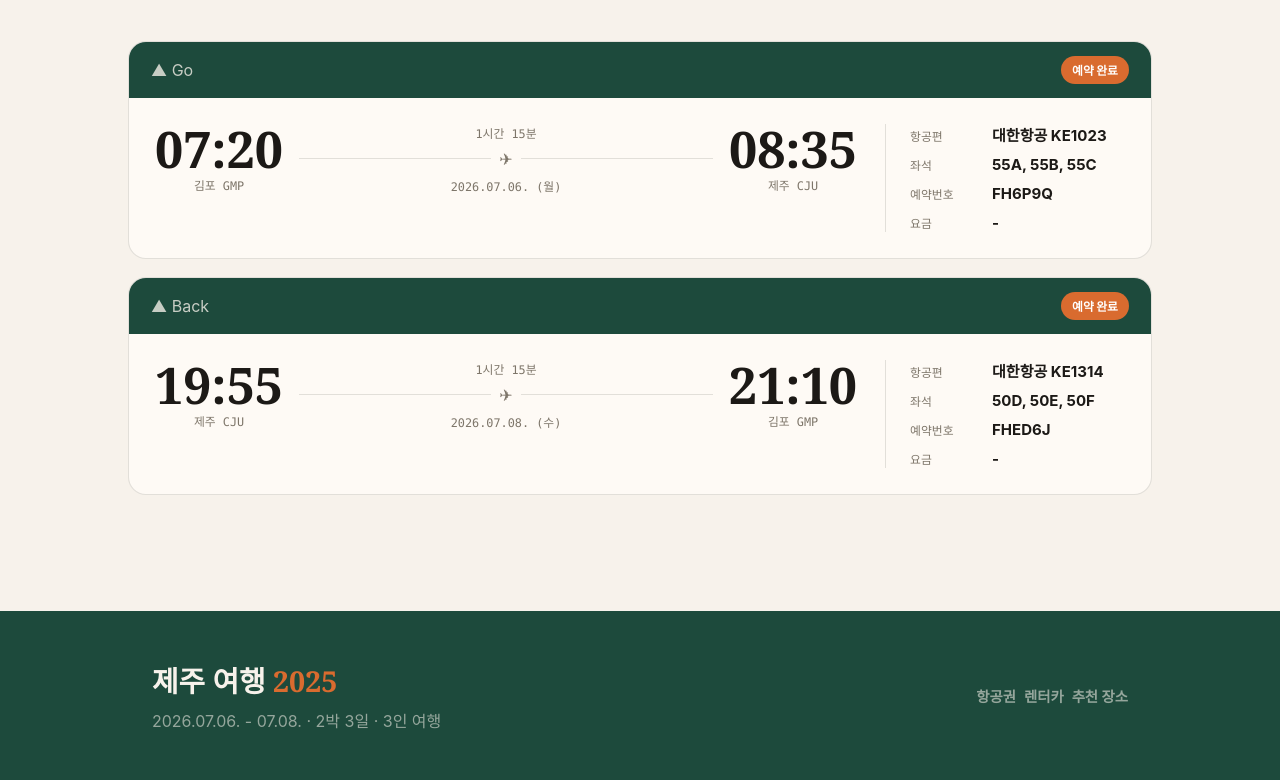
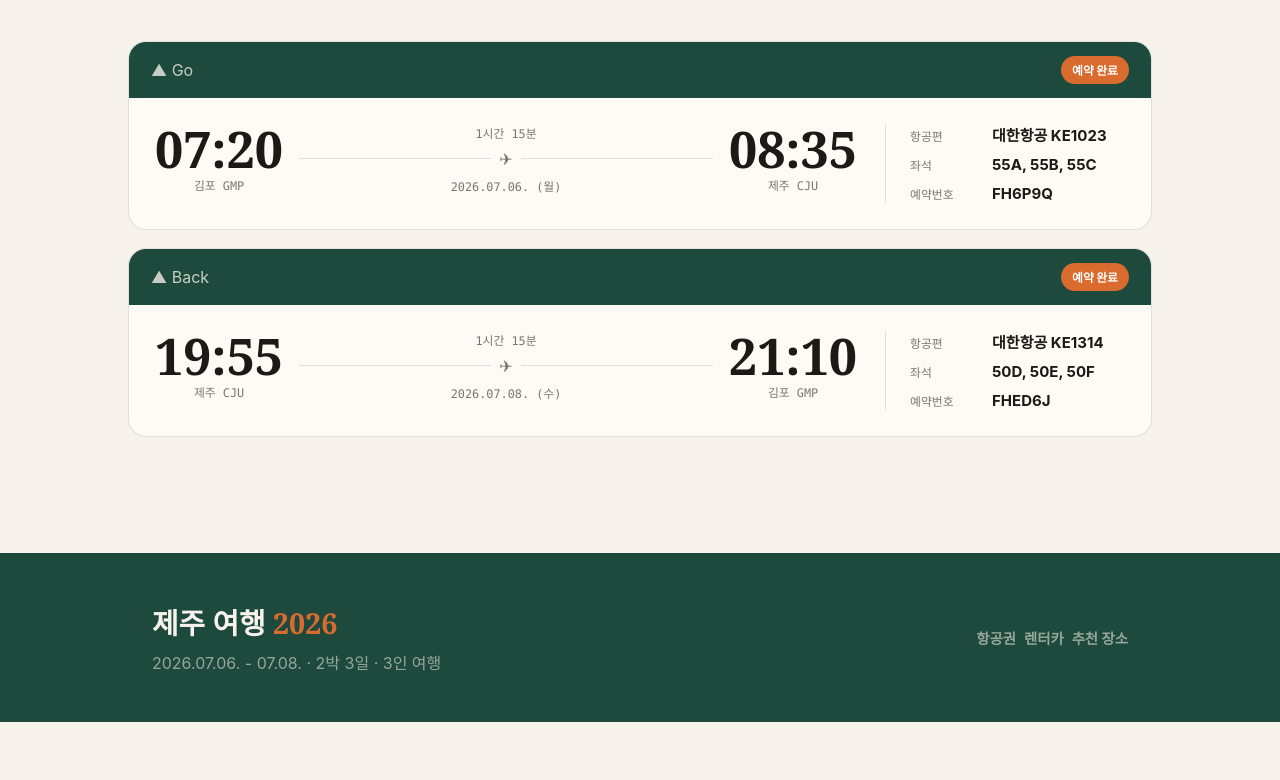
Before and after one commit to dlswjfal0o0/jeju_travel, a plain HTML site: page index.html in a window 1280 px wide. Shown: the part 1000-1780 px from the top of the page. After the commit the page ends 1722 px from the top, so only its background shows below. Drawn offline with nearby package versions, Linux system fonts and the light colour scheme.

Commit message:
Add coords, geocode fallback, and Noto Serif
Populate many places/branches with lat/lng and update marker logic to use direct coordinates when available (falling back to geocoding only when needed). Minor UI/template tweaks: simplify hero title markup and update footer year to 2026; remove displayed flight price and car reservation number from info blocks. Add Noto Serif KR via Google Fonts (preconnect + stylesheet) and use it in the serif CSS variable. Files changed: app.js, index.html, styles.css.

```diff
--- a/app.js
+++ b/app.js
@@ -66,14 +66,15 @@ const tripData = {
         //   { name: "한남점", address: "서울시 용산구 ...", lat: 37.5383, lng: 126.9945 },
         // ]
         branches: [
-          { name: "제주점", address: "제주시 구좌읍 동복로 83 1층" },
-          { name: "애월점", address: "제주시 애월읍 애월북서길 56-4" },
+          { name: "제주점", address: "제주시 구좌읍 동복로 83 1층", lat: 33.5265, lng: 126.9032 },
+          { name: "애월점", address: "제주시 애월읍 애월북서길 56-4", lat: 33.4634, lng: 126.3206 },
         ]
       },
       {
         name: "우동카덴",
         category: "일식",
         address: "제주시 조천읍 교래3길 23",
+        lat: 33.4416, lng: 126.6621,
         hours: "10:00 - 18:00 (화•수 정기휴무 / 17:00 라스트오더)",
         rating: "3.9",
         image: "https://d12zq4w4guyljn.cloudfront.net/750_750_20260506091525_photo1_d8d8dcf15d07.webp",
@@ -83,6 +84,7 @@ const tripData = {
         name: "블루크랩 함덕점",
         category: "크랩",
         address: "제주시 조천읍 함덕로 40 3층 301호",
+        lat: 33.5372, lng: 126.6697,
         hours: "12:00 - 21:30 (화 정기휴무 / 15:00 - 16:30 브레이크타임 / 20:15 라스트오더)",
         rating: "4.4",
         image: "https://mblogthumb-phinf.pstatic.net/MjAyNjAxMDRfMTI5/MDAxNzY3NTMwMzc3ODE3.1kcCtCkLxS8q-qyvl2iu9K0jn6pT8BV4iI_dA3dH7mkg.T6kT4HGe7Qf6EATjeQtWUdRIS0syYQmJY-VEG8qwnNEg.JPEG/SE-692887e3-dbca-40cd-bfd4-36137266deb4.jpg?type=w800",
@@ -92,6 +94,7 @@ const tripData = {
         name: "청초수물회 제주점",
         category: "물회",
         address: "제주시 애월읍 일주서로 6113",
+        lat: 33.4670, lng: 126.3578,
         hours: "10:30 - 20:30 (19:50 라스트오더)",
         rating: "4.6",
         image: "https://ugc-images.catchtable.co.kr/shop/manager/images/72b5a269cdeb4c59b396e0db739f4695?resizeType=details500",
@@ -101,6 +104,7 @@ const tripData = {
         name: "고찌가게",
         category: "동네맛집",
         address: "제주시 가령로4길 27",
+        lat: 33.4951, lng: 126.5163,
         hours: "11:00 - 15:00 (14:55 라스트오더)",
         rating: "3.5",
         image: "https://d12zq4w4guyljn.cloudfront.net/750_750_20250903055800394_photo_7467740bc044.webp",
@@ -110,6 +114,7 @@ const tripData = {
         name: "함쉐프키친짬뽕 서귀포 본점",
         category: "짬뽕",
         address: "서귀포시 이어도로 217-4 함쉐프키친",
+        lat: 33.2538, lng: 126.5014,
         hours: "11:00 - 21:00 (15:00 - 17:00 브레이크타임 / 20:00 라스트오더)",
         rating: "4.6",
         image: "https://ugc-images.catchtable.co.kr/shop/manager/images/7b9b1181723e4aada8d6a8948a122eed?resizeType=details500",
@@ -119,6 +124,7 @@ const tripData = {
         name: "소렉",
         category: "양식",
         address: "제주시 은남2길 41 1층",
+        lat: 33.5022, lng: 126.5131,
         hours: "13:00 - 23:00 (화 정기휴무 / 17:00 - 18:00 브레이크타임 / 22:00 라스트오더)",
         rating: "4.6",
         image: "https://encrypted-tbn0.gstatic.com/images?q=tbn:ANd9GcTFDc9JVlpJv5Px8VvswY-i8BZHzn7ZJbR1eQ&s",
@@ -128,6 +134,7 @@ const tripData = {
         name: "연돈",
         category: "돈까스",
         address: "서귀포시 색달로 10",
+        lat: 33.2520, lng: 126.4128,
         hours: "12:00 - 21:00 (19:15 라스트오더)",
         rating: "4.2",
         image: "https://ugc-images.catchtable.co.kr/catchtable/shopinfo/s-XvP-6X2H7zfLB3n7gydQw/m/270ef344e48345adbf99b33ef74b715e?resizeType=details500",
@@ -137,6 +144,7 @@ const tripData = {
         name: "돈해상 제주한림협재흑돼지",
         category: "흑돼지",
         address: "제주시 한림읍 귀덕11길 39 1층",
+        lat: 33.3802, lng: 126.2614,
         hours: "11:00 - 21:00 (14:00 - 15:00 브레이크타임 / 20:30 라스트오더)",
         rating: "4.5",
         image: "https://ugc-images.catchtable.co.kr/shop/manager/images/08e8a13ce72c4fe89d9512c0052e2783?resizeType=details500",
@@ -146,6 +154,7 @@ const tripData = {
         name: "세이모키친",
         category: "양식",
         address: "서귀포시 김정문화로 41번길 3",
+        lat: 33.2525, lng: 126.5687,
         hours: "11:30 - 15:30 (월 정기휴무 / 14:30 라스트오더)",
         rating: "4.88",
         image: "https://search.pstatic.net/common/?src=https%3A%2F%2Fldb-phinf.pstatic.net%2F20250226_197%2F17405720718162FBsl_JPEG%2FIMG_2110.jpeg",
@@ -157,6 +166,7 @@ const tripData = {
         name: "해지개",
         category: "오션뷰",
         address: "제주시 애월읍 애월북서길 52 1~2층",
+        lat: 33.4635, lng: 126.3203,
         hours: "09:00 - 21:00 (20:20 라스트오더)",
         rating: "4.8",
         image: "https://blog.kakaocdn.net/dna/btnbHs/btsn0DAIoZB/AAAAAAAAAAAAAAAAAAAAAIMQP92KJDaP7w8ZbBhw6MM6-uVpB2iaMoIEf82MCBYN/img.jpg?credential=yqXZFxpELC7KVnFOS48ylbz2pIh7yKj8&expires=1782831599&allow_ip=&allow_referer=&signature=VE3Fl9H0We6dERzRegUuV5ZmDnI%3D",
@@ -166,6 +176,7 @@ const tripData = {
         name: "수퍼플라워",
         category: "꽃밭 속 오션뷰",
         address: "제주시 구좌읍 동복로 85 지하1층",
+        lat: 33.5266, lng: 126.9036,
         hours: "09:00 - 19:00 (18:30 라스트오더)",
         rating: "3.8",
         image: "https://api.cdn.visitjeju.net/photomng/imgpath/202510/24/d19a817a-3eaf-4eaf-9850-7216cf5e8398.webp",
@@ -180,23 +191,24 @@ const tripData = {
         image: "https://mblogthumb-phinf.pstatic.net/MjAyMTAzMjZfODgg/MDAxNjE2NzI2OTI3MDYy.sicbaZbeyLMte8EvA-iTYe-FWcNpvpWg8bZmoNf1ZWIg.KlujjGRCwFgSE2p-aufJuU1zdFgGWmiRRfwS_ZUEWxYg.JPEG.28ssan/SE-489edfa3-aa78-4334-8c17-4eadd5bd5790.jpg?type=w800",
         desc: "고메버터 소금빵, 우도 땅콩빵, 라봉슈 등 다양한 베이커리와 말차라떼, 청귤피치에이드 등 음료 메뉴가 인기입니다.",
         branches: [
-          { name: "함덕점", address: "제주시 조천읍 조함해안로 519-10" },
-          { name: "김녕점", address: "제주시 구좌읍 해맞이해안로 140" },
-          { name: "제주도립미술관점", address: "제주시 1100로 2894-78" },
-          { name: "로스터스", address: "제주시 연삼로 316" },
+          { name: "함덕점", address: "제주시 조천읍 조함해안로 519-10", lat: 33.5378, lng: 126.6660 },
+          { name: "김녕점", address: "제주시 구좌읍 해맞이해안로 140", lat: 33.5522, lng: 126.7576 },
+          { name: "제주도립미술관점", address: "제주시 1100로 2894-78", lat: 33.4274, lng: 126.4829 },
+          { name: "로스터스", address: "제주시 연삼로 316", lat: 33.4982, lng: 126.5278 },
         ]
       },
       {
         name: "망고레이",
         category: "망고",
         address: "제주시 애월읍 일주서로 7021 1층",
+        lat: 33.4700, lng: 126.3697,
         hours: "10:00 - 19:30",
         rating: "4.3",
         image: "https://mblogthumb-phinf.pstatic.net/MjAyNDA0MjBfMjE0/MDAxNzEzNjE5OTAyODgw.lqCZhyYfvCCkaTmX04erNGX0UcjcR7ArvX4wsANRC58g.tjrd3VhJo0hOABS7hnO9gUFYUFo5WBG5DSnSkP5kU94g.JPEG/SE-e3871769-149c-47b1-9582-4d45c417df86.jpg?type=w800",
         desc: "대한민국 최초의 필리핀 디저트 카페이자, 필리핀 카라바오생망고를 직접 공수하여 필리핀 현지의 맛을 느낄 수 있습니다.",
         branches: [
-          { name: "애월직영점", address: "제주시 조천읍 조함해안로 519-10" },
-          { name: "함덕본점", address: "제주시 구좌읍 해맞이해안로 140" },
+          { name: "애월직영점", address: "제주시 애월읍 일주서로 7021 1층", lat: 33.4700, lng: 126.3697 },
+          { name: "함덕본점", address: "제주시 조천읍 함덕로 56", lat: 33.5368, lng: 126.6688 },
         ]
       }
     ],
@@ -205,6 +217,7 @@ const tripData = {
         name: "워터월드 제주",
         category: "미디어아트",
         address: "서귀포시 월드컵로 33 제주월드컵경기장",
+        lat: 33.2517, lng: 126.5181,
         hours: "07:00 - 20:00",
         price: "입장료 5,000원",
         rating: "4.9",
@@ -216,6 +229,7 @@ const tripData = {
         name: "천지연 폭포",
         category: "자연경관",
         address: "서귀포시 천지동 667-7",
+        lat: 33.2463, lng: 126.5546,
         hours: "09:00 - 22:00",
         price: "입장료 2,000원",
         rating: "4.7",
@@ -278,9 +292,9 @@ function renderShell() {
   $("#navDates").textContent = `${tripData.dates} · ${tripData.duration}`;
   $("#heroImage").src = tripData.heroImage;
   $("#heroImage").alt = tripData.destination;
-  $("#heroTitle").innerHTML = `우리의<br><em>${escapeHtml(tripData.accentTitle)}</em>`;
+  $("#heroTitle").innerHTML = `<em>${escapeHtml(tripData.accentTitle)}</em>`;
   $("#heroDesc").textContent = tripData.description;
-  $("#footerTitle").innerHTML = `${escapeHtml(tripData.accentTitle)} <span style="color: var(--accent)">2025</span>`;
+  $("#footerTitle").innerHTML = `${escapeHtml(tripData.accentTitle)} <span style="color: var(--accent)">2026</span>`;
   $("#footerMeta").textContent = `${tripData.dates} · ${tripData.duration} · ${tripData.travelers}`;
 
   $("#heroMeta").innerHTML = [
@@ -355,7 +369,6 @@ function renderFlights() {
             ${detail("항공편", flight.airline)}
             ${detail("좌석", flight.seat)}
             ${detail("예약번호", flight.pnr)}
-            ${detail("요금", flight.price)}
           </div>
         </div>
       </article>
@@ -379,7 +392,6 @@ function renderRental() {
           ${detail("픽업", `${car.pickupTime} · ${car.pickupLocation}`)}
           ${detail("반납", car.returnTime)}
           ${detail("포함", car.include)}
-          ${detail("예약번호", car.reservationNo)}
         </div>
         <div class="info-block">
           <div class="shuttle-box">
@@ -487,14 +499,19 @@ async function addAllMarkers() {
     const icon = makeMarkerIcon(emoji, color);
 
     places.forEach((place) => {
-      // branches가 있으면 각 지점 주소로, 없으면 장소 자체 주소로 geocoding
+      // branches가 있으면 각 지점으로, 없으면 장소 자체 정보로 (lat/lng 포함)
       const points = place.branches?.length
         ? place.branches
-        : [{ name: null, address: place.address }];
+        : [{ name: null, address: place.address, lat: place.lat, lng: place.lng }];
 
       points.forEach((pt) => {
+        // lat/lng가 직접 있으면 API 호출 없이 바로 사용, 없으면 Kakao API 시도
+        const coordsPromise = (pt.lat && pt.lng)
+          ? Promise.resolve({ lat: pt.lat, lng: pt.lng })
+          : geocodeAddress(pt.address);
+
         tasks.push(
-          geocodeAddress(pt.address).then((coords) => {
+          coordsPromise.then((coords) => {
             if (!coords) return; // geocoding 실패 시 마커 생략
             const titleLine = pt.name
               ? `<strong>${escapeHtml(place.name)}</strong><span class="popup-branch">${escapeHtml(pt.name)}</span>`
--- a/index.html
+++ b/index.html
@@ -6,6 +6,9 @@
     <title>여행 정보 정리</title>
     <meta name="description" content="항공권, 렌터카, 추천 장소를 한눈에 보는 읽기 전용 여행 정보 사이트" />
     <link rel="preconnect" href="https://images.unsplash.com" />
+    <link rel="preconnect" href="https://fonts.googleapis.com" />
+    <link rel="preconnect" href="https://fonts.gstatic.com" crossorigin />
+    <link href="https://fonts.googleapis.com/css2?family=Noto+Serif+KR:wght@400;700;900&display=swap" rel="stylesheet" />
     <link rel="stylesheet" href="https://unpkg.com/leaflet@1.9.4/dist/leaflet.css" />
     <link rel="stylesheet" href="styles.css" />
   </head>
--- a/styles.css
+++ b/styles.css
@@ -10,7 +10,7 @@
   --accent: #d96b2f;
   --border: rgba(28, 25, 22, 0.12);
   --shadow: 0 18px 60px rgba(28, 25, 22, 0.1);
-  --serif: Georgia, "Times New Roman", serif;
+  --serif: "Noto Serif KR", Georgia, "Times New Roman", serif;
   --mono: ui-monospace, SFMono-Regular, Menlo, Consolas, monospace;
   font-family: -apple-system, BlinkMacSystemFont, "Segoe UI", "Noto Sans KR", sans-serif;
   color: var(--foreground);
```
